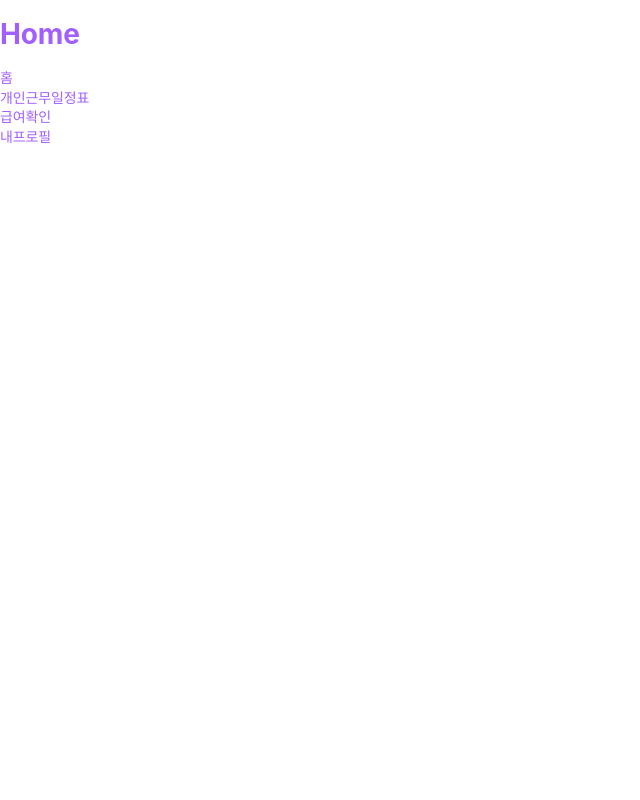
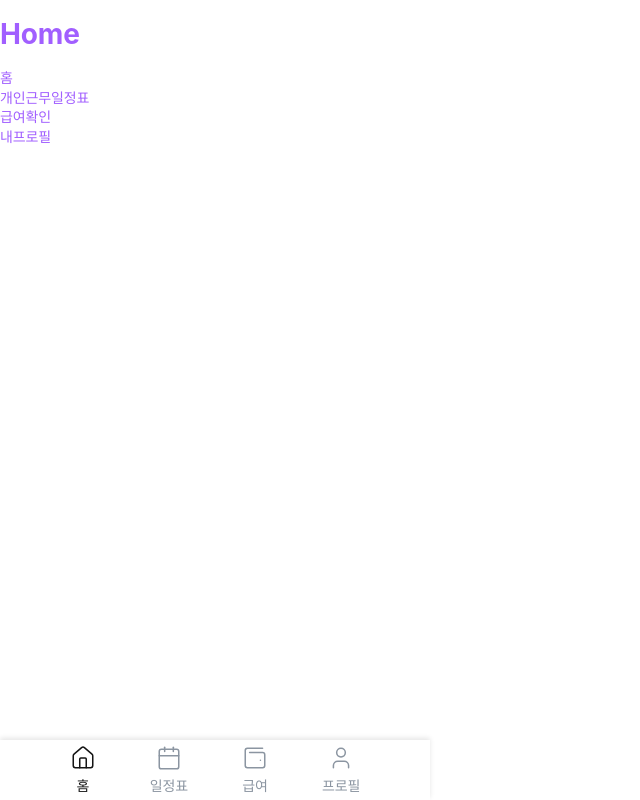
Before and after one commit to dev-meryoung/woowahan-siblings, a React (Vite) app: page / in a window 1280 px wide. Shown: the whole page, without its empty margins (0-640 px from the left). Built offline with nearby package versions, Linux system fonts and the light colour scheme; a web font is replaced by a local one.

Commit message:
feature: 헤더 컴포넌트 제작 완료 #27

```diff
--- a/package.json
+++ b/package.json
@@ -12,6 +12,7 @@
 	},
 	"dependencies": {
 		"@types/react-router-dom": "^5.3.3",
+		"lucide-react": "^0.417.0",
 		"normalize.css": "^8.0.1",
 		"react": "^18.3.1",
 		"react-dom": "^18.3.1",
--- a/src/App.tsx
+++ b/src/App.tsx
@@ -1,3 +1,4 @@
+/** @jsxImportSource @emotion/react */
 import { createBrowserRouter, RouterProvider } from 'react-router-dom';
 import Home from '@/pages/Home';
 import Schedule from '@/pages/Schedule/Schedule';
@@ -11,69 +12,37 @@ import Profile from '@/pages/Profile';
 import '@/index.css';
 import CorrectionRequest from '@/pages/Wage/Correction/CorrectionRequest.tsx';
 import GlobalStyles from '@/styles/GlobalStyles.tsx';
+import RootLayout from '@/components/RootLayout';
 
-export const router = createBrowserRouter([
+const router = createBrowserRouter([
 	{
 		path: '/',
-		element: <Home />,
-	},
-	{
-		path: 'schedule',
-		element: <Schedule />,
-	},
-	{
-		path: 'schedule/:id',
-		element: <ScheduleDetail />,
-	},
+		element: <RootLayout />,
+		children: [
+			{ index: true, element: <Home /> },
+			{ path: 'schedule', element: <Schedule /> },
+			{ path: 'schedule/:id', element: <ScheduleDetail /> },
 			{
 				path: 'wage',
 				element: <Wage />,
 				children: [
-			{
-				path: 'check',
-				children: [
-					{
-						index: true,
-						element: <WageCheck />,
-					},
+					{ path: 'check', element: <WageCheck /> },
+					{ path: 'correction', element: <Correction /> },
 				],
 			},
-			{
-				path: 'correction',
-				children: [
-					{
-						index: true,
-						element: <Correction />,
-					},
+			{ path: 'wage/check/:id', element: <WageCheckDetail /> },
+			{ path: 'wage/correction/create', element: <CorrectionRequest /> },
+			{ path: 'wage/correction/:id', element: <CorrectionDetail /> },
+			{ path: 'profile', element: <Profile /> },
 		],
-			},
-		],
-	},
-	{
-		path: 'wage/check/:id',
-		element: <WageCheckDetail />,
-	},
-	{
-		path: 'wage/correction/create',
-		element: <CorrectionRequest />,
-	},
-	{
-		path: 'wage/correction/:id',
-		element: <CorrectionDetail />,
-	},
-	{
-		path: 'profile',
-		element: <Profile />,
 	},
 ]);
 
-function App() {
-	return (
+const App = () => (
 	<>
 		<GlobalStyles />
 		<RouterProvider router={router} />
 	</>
 );
-}
 
 export default App;
--- /dev/null
+++ b/src/components/Header.tsx
@@ -0,0 +1,107 @@
+/** @jsxImportSource @emotion/react */
+import { css, SerializedStyles } from '@emotion/react';
+import { Link, useLocation } from 'react-router-dom';
+import { Home, Calendar, WalletMinimal, User } from 'lucide-react';
+import { colors } from '@/constants/colors';
+import { INavItemProps } from '@/interfaces/INavItemProps';
+
+const Header = ({ css }: { css?: SerializedStyles }) => {
+	const location = useLocation();
+
+	return (
+		<header css={[headerStyle, css]}>
+			<nav css={navStyle}>
+				<ul css={navListStyle}>
+					<NavItem
+						to="/"
+						icon={<Home style={iconStyle(location.pathname === '/')} />}
+						label="홈"
+						isActive={location.pathname === '/'}
+					/>
+					<NavItem
+						to="/schedule"
+						icon={<Calendar style={iconStyle(location.pathname === '/schedule')} />}
+						label="일정표"
+						isActive={location.pathname === '/schedule'}
+					/>
+					<NavItem
+						to="/wage"
+						icon={<WalletMinimal style={iconStyle(location.pathname === '/wage')} />}
+						label="급여"
+						isActive={location.pathname === '/wage'}
+					/>
+					<NavItem
+						to="/profile"
+						icon={<User style={iconStyle(location.pathname === '/profile')} />}
+						label="프로필"
+						isActive={location.pathname === '/profile'}
+					/>
+				</ul>
+			</nav>
+		</header>
+	);
+};
+
+const NavItem = ({ to, icon, label, isActive }: INavItemProps) => (
+	<li css={navItemStyle}>
+		<Link to={to} css={linkStyle(isActive)}>
+			<div>{icon}</div>
+			<span css={linkTextStyle(isActive)}>{label}</span>
+		</Link>
+	</li>
+);
+
+export default Header;
+
+const headerStyle = css`
+	position: fixed;
+	bottom: 0;
+	width: 100%;
+	max-width: 430px;
+	height: 60px;
+	background-color: ${colors.white};
+	box-shadow: 0 -2px 5px rgba(0, 0, 0, 0.1);
+	display: flex;
+	align-items: center;
+	justify-content: center;
+`;
+
+const navStyle = css`
+	display: flex;
+`;
+
+const navListStyle = css`
+	display: flex;
+	gap: 54px;
+	list-style: none;
+	padding: 0;
+	margin: 0;
+`;
+
+const navItemStyle = css`
+	display: flex;
+	align-items: center;
+`;
+
+const linkStyle = (isActive: boolean) => css`
+	display: flex;
+	align-items: center;
+	flex-direction: column;
+	color: ${isActive ? colors.black : colors.gray};
+	text-decoration: none;
+	&:hover {
+		color: ${isActive ? colors.black : colors.gray};
+	}
+`;
+
+const iconStyle = (isActive: boolean) => ({
+	width: '26px',
+	height: '26px',
+	strokeWidth: 1.4,
+	color: isActive ? colors.black : colors.gray,
+});
+
+const linkTextStyle = (isActive: boolean) => css`
+	font-size: 14px;
+	color: ${isActive ? colors.black : colors.gray};
+`;
--- /dev/null
+++ b/src/components/NavItem.tsx
@@ -0,0 +1,37 @@
+/** @jsxImportSource @emotion/react */
+import { css } from '@emotion/react';
+import { Link } from 'react-router-dom';
+import { INavItemProps } from '@/interfaces/INavItemProps.ts';
+import { colors } from '@/constants/colors';
+
+const NavItem = ({ to, icon, label, isActive }: INavItemProps) => (
+	<li css={navItemStyle}>
+		<Link to={to} css={linkStyle(isActive)}>
+			<div>{icon}</div>
+			<span css={linkTextStyle(isActive)}>{label}</span>
+		</Link>
+	</li>
+);
+
+export default NavItem;
+
+const navItemStyle = css`
+	display: flex;
+	align-items: center;
+`;
+
+const linkStyle = (isActive: boolean) => css`
+	display: flex;
+	align-items: center;
+	flex-direction: column;
+	color: ${isActive ? colors.black : colors.gray};
+	text-decoration: none;
+	&:hover {
+		color: ${isActive ? colors.black : colors.gray};
+	}
+`;
+
+const linkTextStyle = (isActive: boolean) => css`
+	font-size: 14px;
+	color: ${isActive ? colors.black : colors.gray};
+`;
--- /dev/null
+++ b/src/components/RootLayout.tsx
@@ -0,0 +1,34 @@
+/** @jsxImportSource @emotion/react */
+import { css } from '@emotion/react';
+import { Outlet } from 'react-router-dom';
+import Header from '@/components/Header';
+
+const RootLayout = () => (
+	<>
+		<div css={contentStyle}>
+			<Outlet />
+		</div>
+		<Header css={headerStyle} />
+	</>
+);
+
+export default RootLayout;
+
+const contentStyle = css`
+	flex: 1;
+	display: flex;
+	flex-direction: column;
+	overflow: auto;
+`;
+
+const headerStyle = css`
+	position: fixed;
+	bottom: 0;
+	width: 100%;
+	max-width: 430px;
+	height: 60px;
+	box-shadow: 0 -2px 5px rgba(0, 0, 0, 0.1);
+	display: flex;
+	align-items: center;
+	justify-content: center;
+`;
--- /dev/null
+++ b/src/interfaces/INavItemProps.ts
@@ -0,0 +1,6 @@
+export interface INavItemProps {
+	to: string;
+	icon: JSX.Element;
+	label: string;
+	isActive: boolean;
+}
--- a/src/styles/GlobalStyles.tsx
+++ b/src/styles/GlobalStyles.tsx
@@ -15,6 +15,7 @@ const GlobalStyles = () => (
 			html,
 			body,
 			#root {
+				width: 100%;
 				height: 100%;
 				font-family:
 					'Pretendard Variable',
@@ -38,6 +39,12 @@ const GlobalStyles = () => (
 				letter-spacing: -0.14px;
 				background-color: ${colors.white};
 				color: ${colors.black};
+				overflow: hidden;
+			}
+			#root {
+				display: flex;
+				flex-direction: column;
+				width: 100%;
 			}
 			ol,
 			ul {
```
Also changed, not shown: 1 other file (tests, documents, lock files or other folders). Lines whose indentation alone changed are shown as unchanged.
